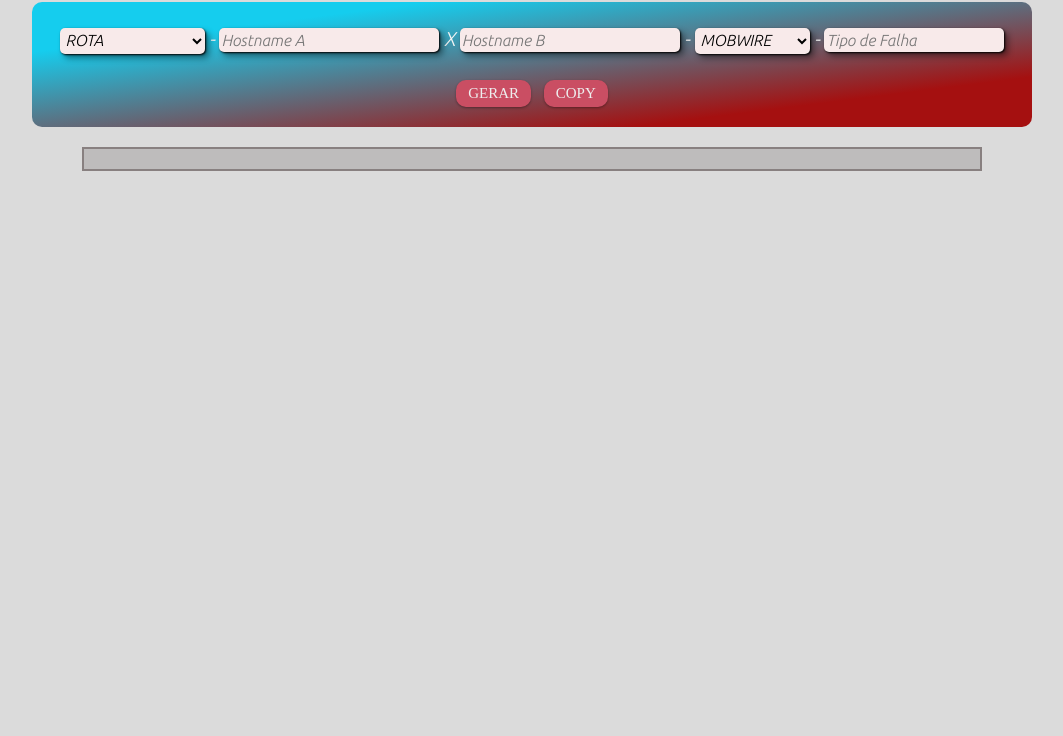
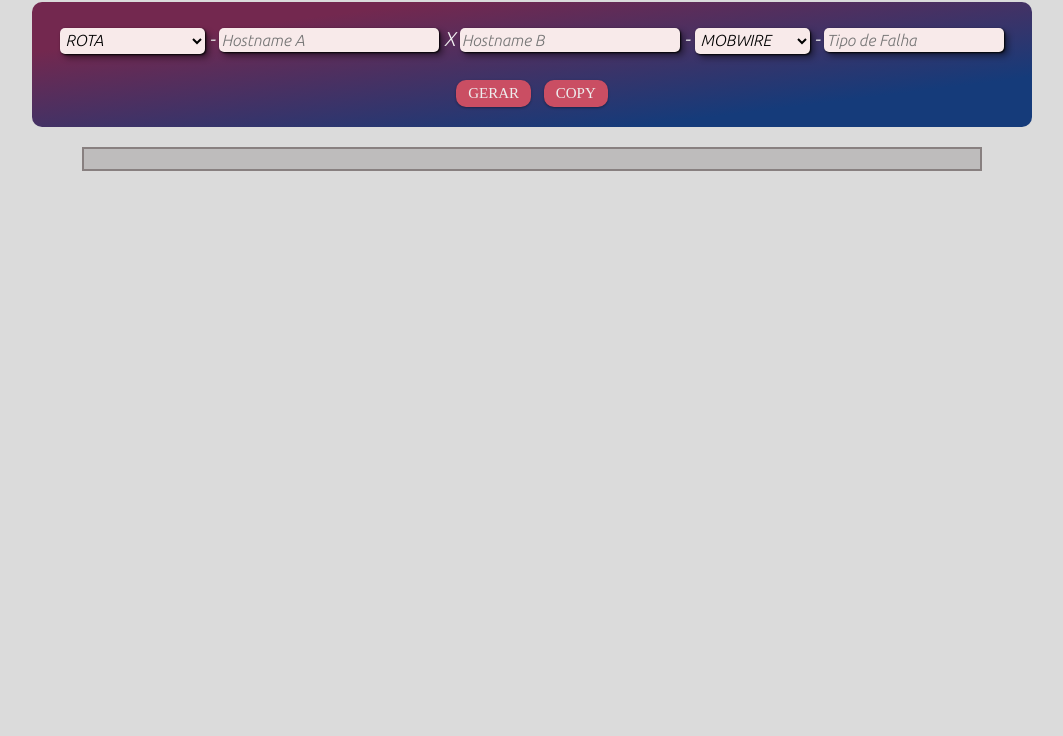
Before and after one commit to afonso-rf/descricao, a plain HTML site: page index.html in a window 1280 px wide. Shown: the part 64-800 px from the top of the page, without its empty margins (108-1171 px from the left). Drawn offline with Linux system fonts and the light colour scheme.

Commit message:
Update style.css

```diff
--- a/css/style.css
+++ b/css/style.css
@@ -23,7 +23,7 @@ h1 {
     margin-right: auto;
     padding-top: 10px;
     padding-bottom: 20px;
-    background: linear-gradient(to top left, rgb(165, 16, 16) 20%, rgb(21, 205, 238) 80%);
+    background: linear-gradient(to top left, rgb(21, 59, 122) 20%, rgb(115, 40, 79) 80%);
     border: none;
     border-radius: 10px;
 
```
